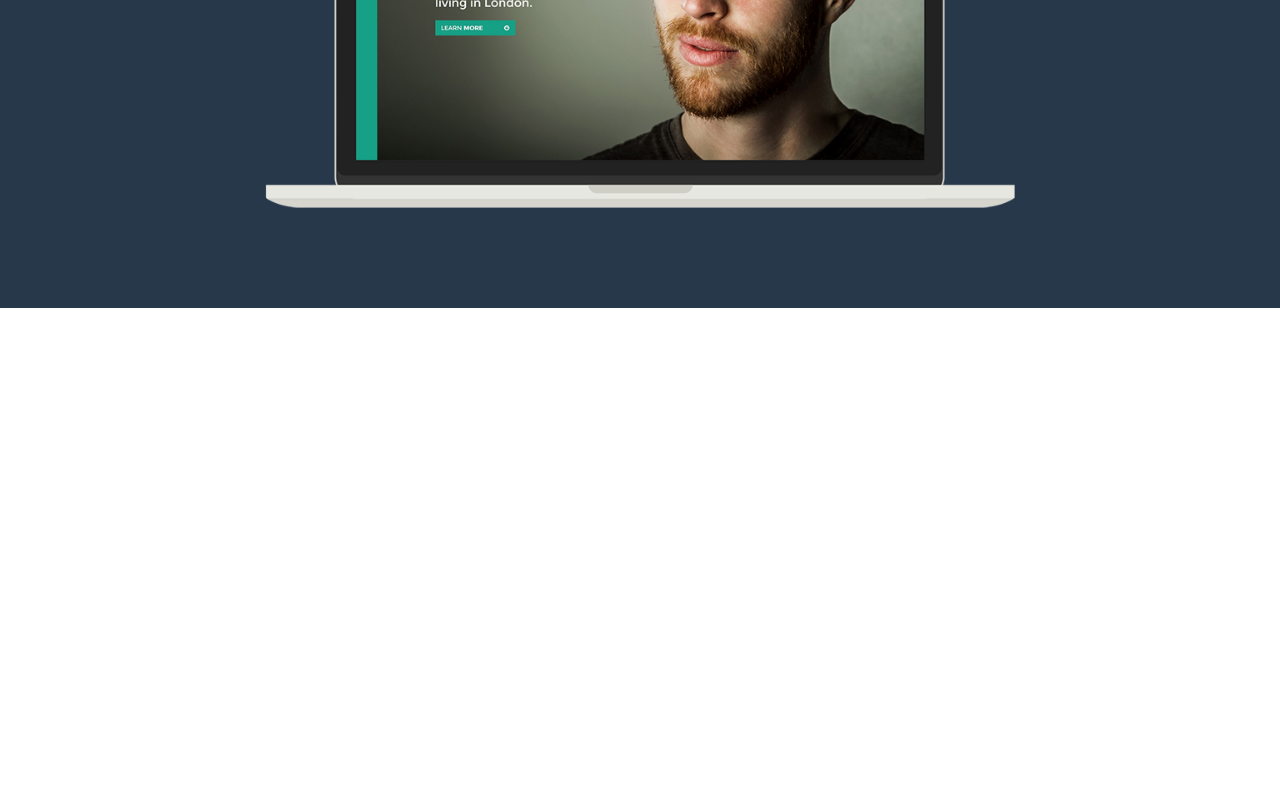
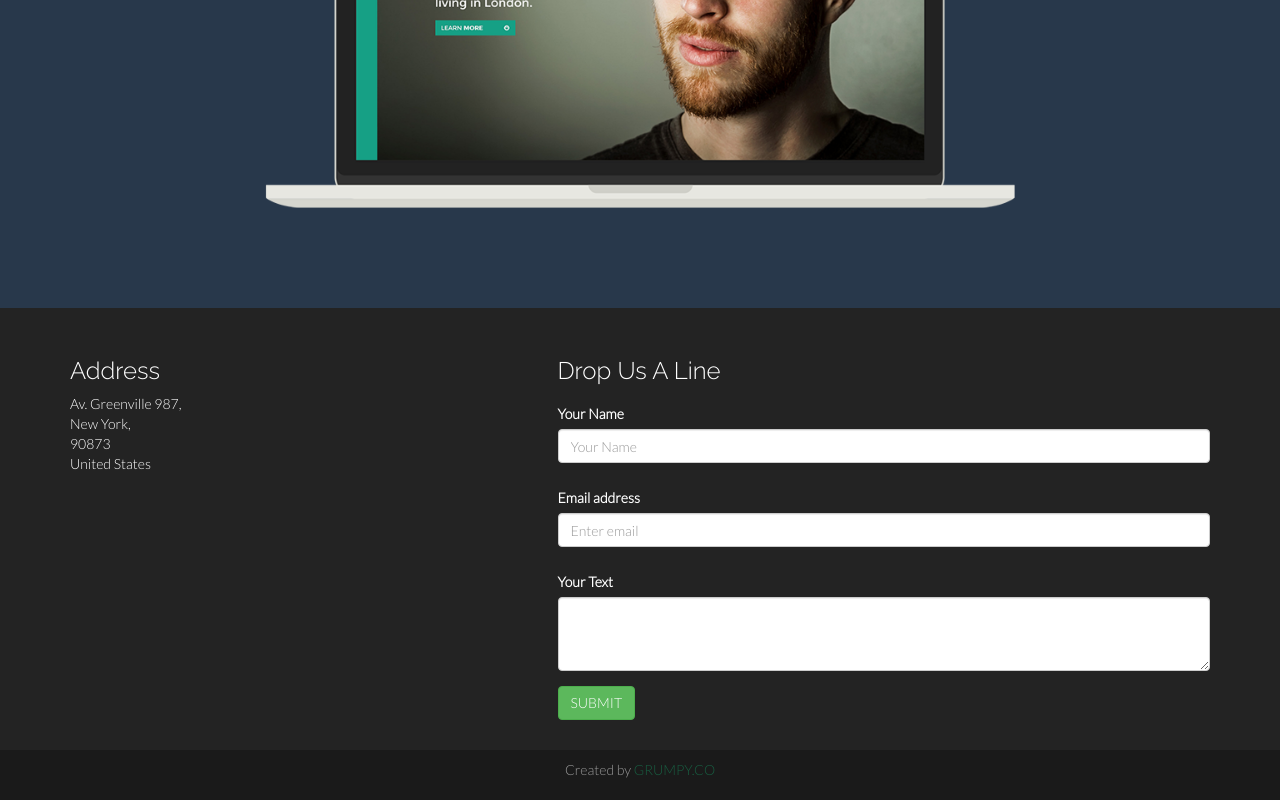
Before and after one commit to amalakamala/responsive-pratt, a plain HTML site: page index.html in a window 1280 px wide. Shown: the part 2694-3494 px from the top of the page. Before the commit the page ends 3002 px from the top, so only its background shows below. Drawn offline with nearby package versions, Linux system fonts and the light colour scheme.

Commit message:
css Desktop

```diff
--- a/assets/css/main.css
+++ b/assets/css/main.css
@@ -130,3 +130,28 @@ hr {
 	color: #FFF;
 	padding: 100px 0;
 }
+
+
+/*------------------ SECTION FOOTER ------------------*/
+
+.section-footer{
+	background-color: #232323;
+	height: auto;
+	color: #FFF;
+	padding: 30px 0;
+}
+
+.form-input{
+	padding: 10px 0 15px 0;
+}
+
+.section-created{
+	background-color: #1A1A1A;
+	padding: 10px 0;
+	text-align: center;
+}
+
+
+.section-created a{
+	color: #185F42;
+}
--- a/index.html
+++ b/index.html
@@ -150,6 +150,48 @@
 		</div>
 	</section>
 
+	<!-- SECTION COMPU -->
+	<footer>
+		<section class="section-footer">
+			<div class="container">
+				<div class="row">
+					<div class="col-lg-5 col-md-5 col-sm-12 col-xs-12 text-footer">
+						<h3>Address</h3>
+						<p>Av. Greenville 987,<br>New York,<br>90873<br>United States</p>
+					</div>
+					<div class="col-lg-7 col-md-7 col-sm-12 col-xs-12 form-footer">
+						<h3>Drop Us A Line</h3>
+						<form role="form" action="#" method="post" enctype="plain">
+							<div class="form-input">
+								<label for="name1">Your Name</label>
+						    	<input type="name" name="Name" class="form-control" id="name1" placeholder="Your Name">
+						 	</div>
+						  	<div class="form-input">
+						    	<label for="email1">Email address</label>
+						    	<input type="email" name="Mail" class="form-control" id="email1" placeholder="Enter email">
+						  	</div>
+						  	<div class="form-input">
+						  		<label>Your Text</label>
+						  		<textarea class="form-control" name="Message" rows="3"></textarea>
+						  	</div>
+						  	<button type="submit" class="btn btn-large btn-success">SUBMIT</button>
+						</form>
+					</div>
+				</div>
+			</div>
+		</section>
+		<section class="section-created">
+			<div class="container">
+				<div class="row created">
+					<div class="col-lg-12 col-md-12 col-sm-12 col-xs-12 text-created">
+						<p>Created by <a href="#">GRUMPY.CO</a></p>
+					</div>
+				</div>
+			</div>
+		</section>
+	</footer>
+
+
 	<script src="https://use.fontawesome.com/4154d90246.js"></script>
 </body>
 </html>
```
